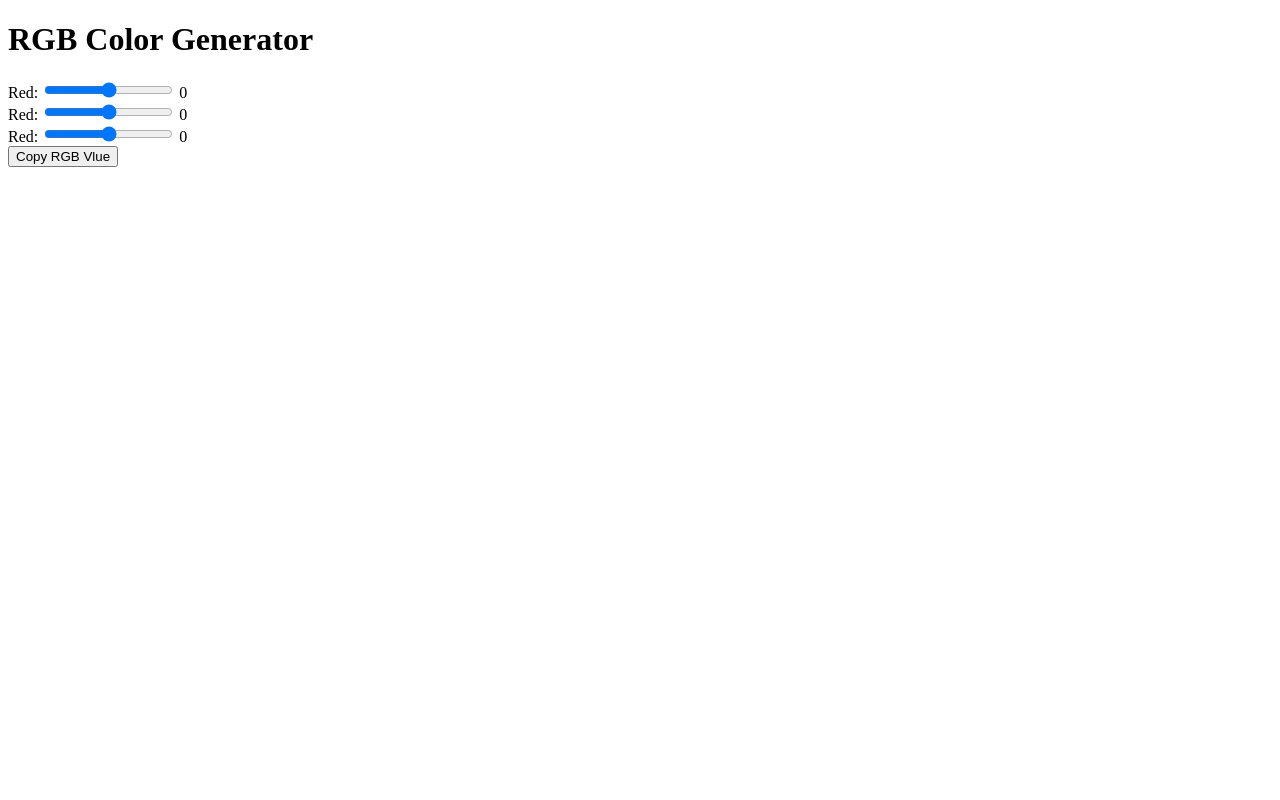
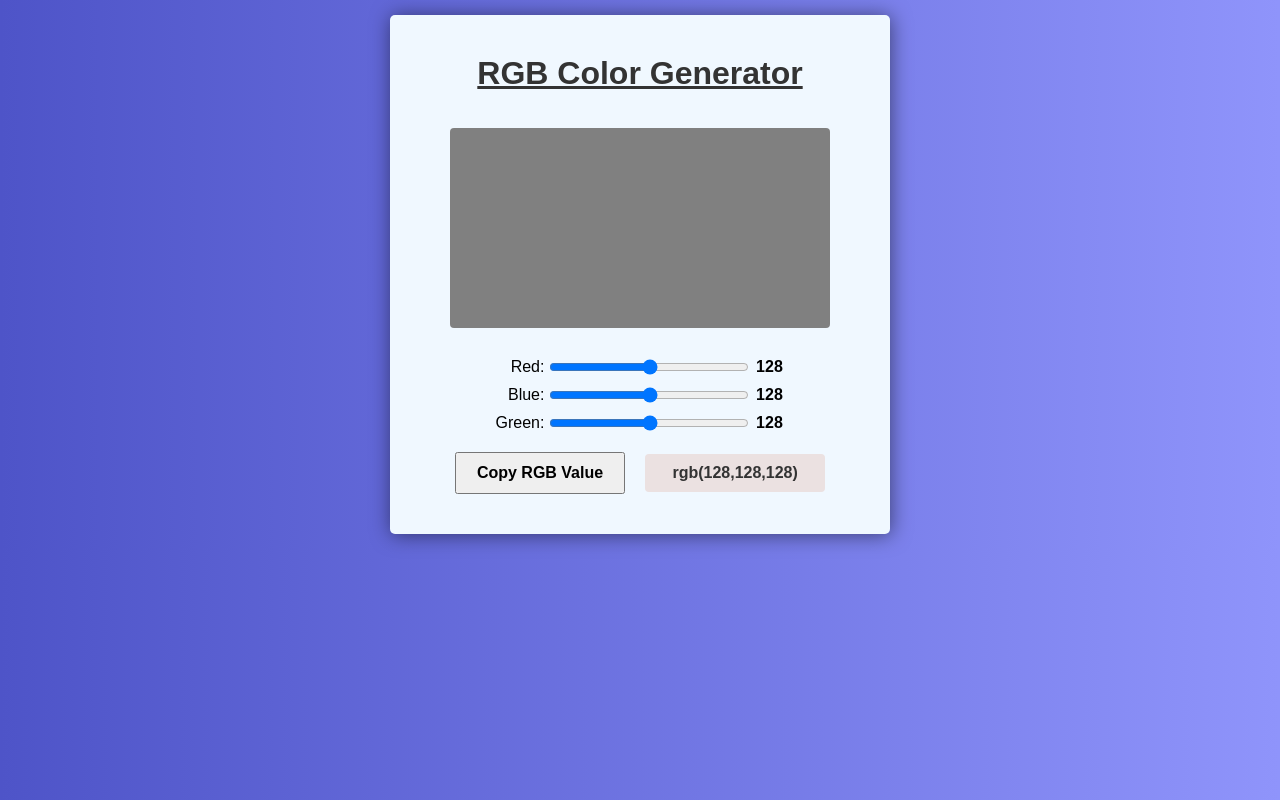
Before and after one commit to SadiaWaheed/RGBColorGenerator, a plain HTML site: page index.html in a window 1280 px wide. Drawn offline with Linux system fonts and the light colour scheme.

Commit message:
javascript and css update

```diff
--- a/index.html
+++ b/index.html
@@ -17,18 +17,18 @@
                     <span id="redValue">0</span>
                 </div>
                 <div class="slider">
-                    <label for="blueSlider">Red:</label>
+                    <label for="blueSlider">Blue:</label>
                     <input type="range" id="blueSlider" min="0" max="255">
                     <span id="blueValue">0</span>
                 </div>
                 <div class="slider">
-                    <label for="greenSlider">Red:</label>
+                    <label for="greenSlider">Green:</label>
                     <input type="range" id="greenSlider" min="0" max="255">
                     <span id="greenValue">0</span>
                 </div>
             </div>
             <div class="button-container">
-                <button id="copyButton">Copy RGB Vlue</button>
+                <button id="copyButton">Copy RGB Value</button>
                 <div id="inputType" class="input-type-value"></div>
             </div>
         </div>
--- a/script.js
+++ b/script.js
@@ -0,0 +1,54 @@
+const redSlider = document.getElementById("redSlider");
+const blueSlider = document.getElementById("blueSlider");
+const greenSlider = document.getElementById("greenSlider");
+
+const redValueSpan = document.getElementById("redValue");
+const blueValueSpan = document.getElementById("blueValue");
+const greenValueSpan = document.getElementById("greenValue");
+
+const colorBox = document.getElementById("color-box");
+const copyButton = document.getElementById("copyButton");
+const inputTypeRGBValue = document.getElementById("inputType");
+
+redSlider.addEventListener("input", updateColor);
+blueSlider.addEventListener("input", updateColor);
+greenSlider.addEventListener("input", updateColor);
+copyButton.addEventListener("click", copyRGBValue);
+
+function updateColor() {
+  const redValue = redSlider.value;
+  const blueValue = blueSlider.value;
+  const greenValue = greenSlider.value;
+
+  console.log(redValue, blueValue, greenValue);
+
+  const rgbColor = `rgb(${redValue},${greenValue},${blueValue})`;
+  console.log(rgbColor);
+
+  colorBox.style.backgroundColor = rgbColor;
+
+  redValueSpan.textContent = redValue;
+  blueValueSpan.textContent = blueValue;
+  greenValueSpan.textContent = greenValue;
+
+  inputTypeRGBValue.textContent = rgbColor;
+}
+
+updateColor();
+
+function copyRGBValue() {
+  const redValue = redSlider.value;
+  const blueValue = blueSlider.value;
+  const greenValue = greenSlider.value;
+
+  const rgbColor = `rgb(${redValue},${greenValue},${blueValue})`;
+
+  navigator.clipboard
+    .writeText(rgbColor)
+    .then(() => {
+        alert("RGB Color value copied to clipboard: "+ rgbColor);
+    })
+    .catch((error) => {
+      console.error("Failed to copy RGB Value:", error);
+    });
+}
--- a/style.css
+++ b/style.css
@@ -0,0 +1,88 @@
+* {
+    margin: 0;
+    padding: 0;
+    box-sizing: border-box;
+    font-family: Arial, Helvetica, sans-serif;
+}
+
+body {
+    background: linear-gradient(to right, #4e54c8, #8f94fb);
+}
+
+.container {
+    display: flex;
+    flex-direction: column;
+    align-items: center;
+    margin: 15px auto;
+    max-width: 500px;
+    box-shadow: 1px 1px 20px rgba(0, 0, 0, 0.5);
+    padding: 40px;
+    border-radius: 5px;
+    background-color: aliceblue;
+}
+
+.container h1 {
+    color: #333;
+    text-decoration: underline;
+    margin-bottom: 36px;
+}
+
+.color-box {
+    width: 380px;
+    height: 200px;
+    margin-bottom: 20px;
+    border-radius: 4px;
+    background-color: #333;
+}
+
+.sliders {
+    padding: 10px;
+    display: flex;
+    flex-direction: column;
+    align-items: self-end;
+}
+
+.slider {
+    display: flex;
+    margin-bottom: 10px;
+}
+
+label {
+    margin-right: 5px;
+}
+
+input[type="range"] {
+    width: 200px;
+    margin-right: 5px;
+}
+
+span {
+    font-weight: bold;
+    width: 30px;
+    display: inline-block;
+    text-align: center;
+}
+
+.button-container {
+    display: flex;
+    align-items: center;
+    gap: 20px;
+}
+
+button {
+    padding: 10px 20px;
+    font-size: 16px;
+    font-weight: 600;
+    cursor: pointer;
+}
+.input-type-value{
+    padding: 10px 20px;
+    background-color: #ebe1e1;
+    border-radius: 4px;
+    font-size: 16px;
+    font-weight: 600;
+    color: #333;
+    display: inline-block;
+    text-align: center;
+    width: 180px;
+}
```
